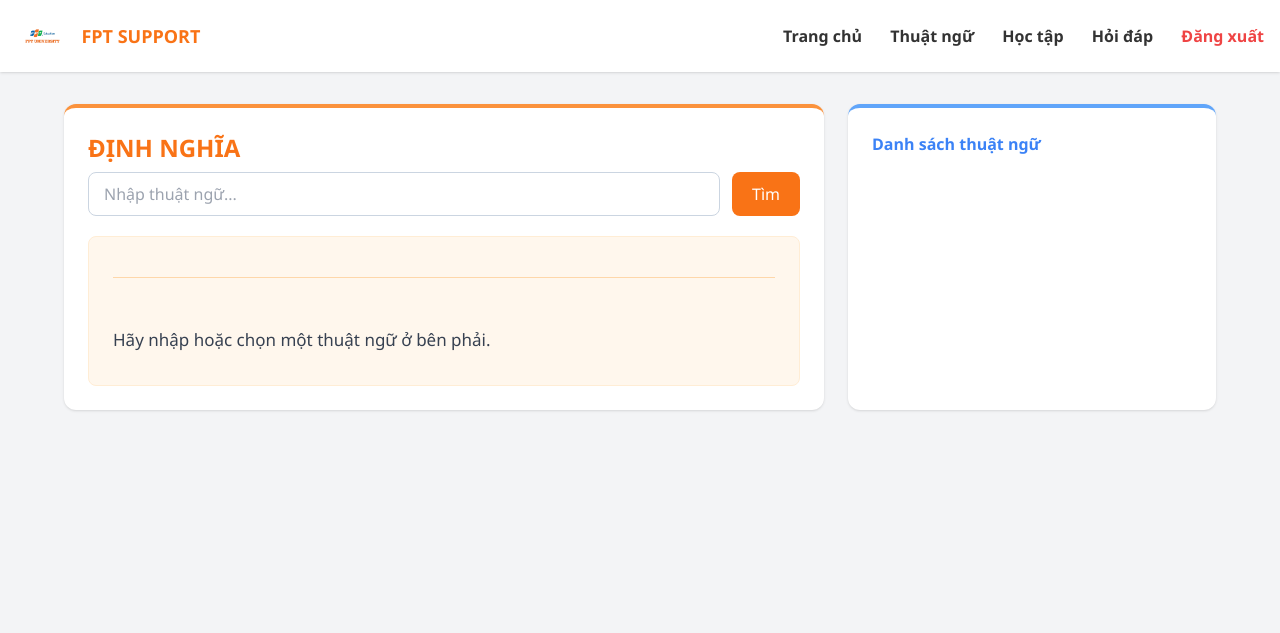
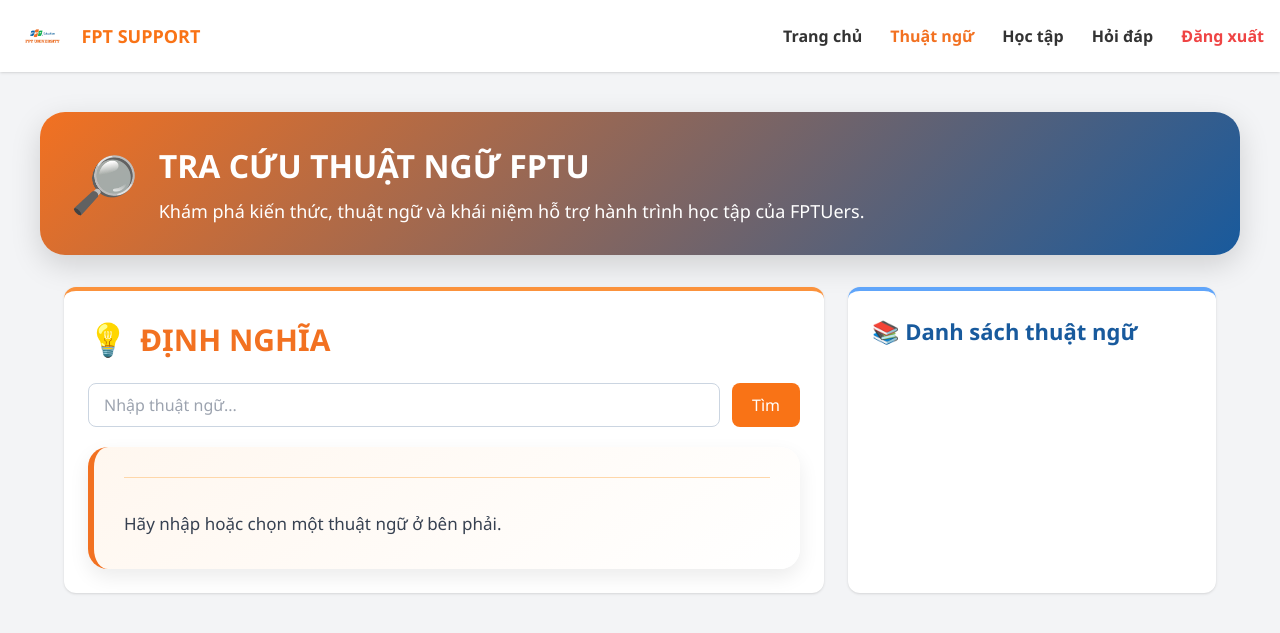
Before and after one commit to nguyendangkhoa22052007-del/SSA101, a Flask app: page /vocab in a window 1280 px wide. Shown: the top 633 px of the page. Run offline with Flask 3, Linux system fonts and the light colour scheme; a user stored in the database is signed in; some libraries are stand-ins or nearby versions.

Commit message:
Update vocab.html

```diff
--- a/templates/vocab.html
+++ b/templates/vocab.html
@@ -25,26 +25,74 @@
 
     <!-- MENU -->
     <div class="space-x-6 font-semibold">
-    <a href="/">Trang chủ</a>
-    <a href="/vocab">Thuật ngữ</a>
-    <a href="/study">Học tập</a>
-    <a href="/forum">Hỏi đáp</a>
+
+    <a href="/"
+    class="{% if request.path == '/' %}active-nav{% endif %}">
+        Trang chủ
+    </a>
+
+    <a href="/vocab"
+    class="{% if request.path == '/vocab' %}active-nav{% endif %}">
+        Thuật ngữ
+    </a>
+
+    <a href="/study"
+    class="{% if request.path == '/study' %}active-nav{% endif %}">
+        Học tập
+    </a>
+
+    <a href="/forum"
+    class="{% if request.path == '/forum' %}active-nav{% endif %}">
+        Hỏi đáp
+    </a>
+
     <a href="/logout" class="text-red-500">
         Đăng xuất
     </a>
+
 </div>
 </div>
 
 
 <!-- MAIN -->
-<div class="max-w-6xl mx-auto mt-8 grid grid-cols-3 gap-6">
+<!-- HERO TITLE -->
+<div class="vocab-hero">
+
+    <div class="hero-icon">
+        🔎
+    </div>
+
+    <div>
+        <h1>
+            TRA CỨU THUẬT NGỮ FPTU
+        </h1>
+
+        <p>
+            Khám phá kiến thức, thuật ngữ và khái niệm
+            hỗ trợ hành trình học tập của FPTUers.
+        </p>
+    </div>
+
+</div>
+
+
+<!-- MAIN -->
+<div class="max-w-6xl mx-auto mt-8 grid grid-cols-3 gap-6 vocab-layout">
 
 <!-- LEFT -->
 <div class="col-span-2 bg-white p-6 rounded-xl shadow border-t-4 border-orange-400">
 
-    <h1 class="text-2xl font-bold text-orange-500 mb-2">
+    <div class="word-title">
+
+    <span>
+        💡
+    </span>
+
+    <h1>
         {{ title }}
     </h1>
+
+</div>
 
     <!-- SEARCH (ĐÃ ĐƯA LÊN TRÊN) -->
     <form action="/tim-kiem" method="POST" class="search-form-vocab mb-5" autocomplete="off">
@@ -62,7 +110,8 @@
     </form>
 
     <!-- MEANING & DEFINITION (ĐÃ TÁCH BIỆT KHÔNG BỊ DÍNH CHÙM) -->
-    <div class="bg-orange-50 p-6 rounded-lg border border-orange-100 min-h-[150px] space-y-4">
+   <div class="meaning-box">
+
 
         <!-- Khung định nghĩa ngắn gọn -->
         <div>
@@ -89,16 +138,18 @@
 <!-- RIGHT -->
 <div class="bg-white p-6 rounded-xl shadow border-t-4 border-blue-400">
 
-    <h2 class="font-bold mb-4 text-blue-500">Danh sách thuật ngữ</h2>
+    <h2 class="vocab-list-title">
+    📚 Danh sách thuật ngữ
+</h2>
 
     <div class="space-y-2 max-h-[500px] overflow-y-auto">
 
         {% for tu in ds_thuat_ngu %}
     <a href="/thuatngu/{{ tu }}"
-        class="block p-3 rounded-lg bg-gray-50 hover:bg-orange-100 hover:text-orange-600 transition-all text-left font-medium content-link">
+       class="vocab-item content-link">
         {{ tu }}
     </a>
-        {% endfor %}
+{% endfor %}
 
     </div>
 
```
